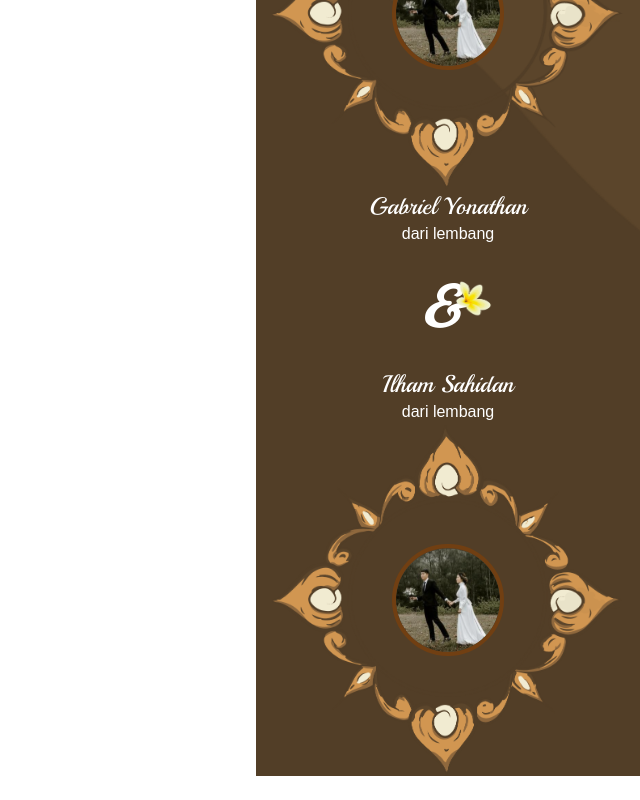
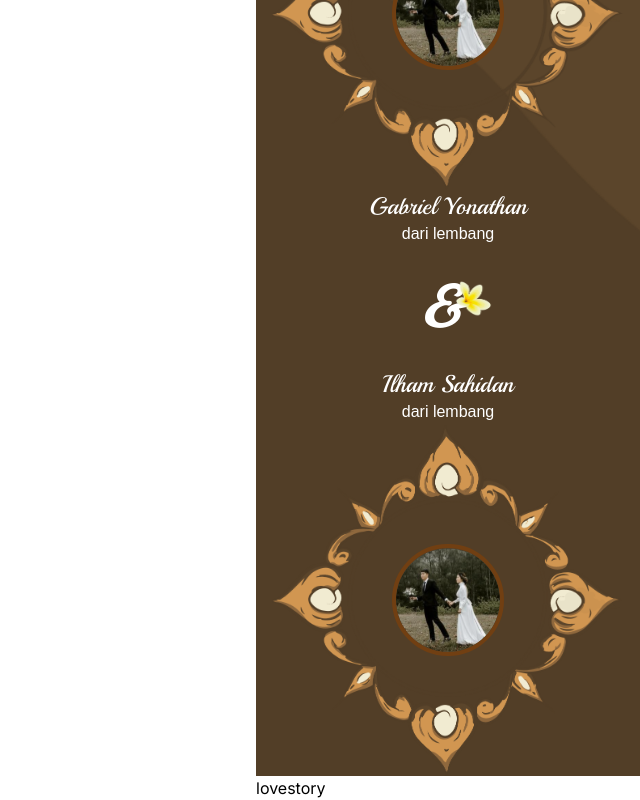
Before and after one commit to Orizaaaaa/undangandigital, a Next.js app: page /view/bali in a window 1280 px wide. Shown: the part 1709-2509 px from the top of the page, without its empty margins (640-1280 px from the left). Before the commit the page ends 2485 px from the top, so only its background shows below. Built offline with nearby package versions, Linux system fonts and the light colour scheme; a web font is replaced by a local one.

Commit message:
setup love story page

```diff
--- /dev/null
+++ b/src/app/components/organism/baliTheme/loveStory/index.tsx
@@ -0,0 +1,10 @@
+import './index.scss'
+const LoveStory = () => {
+    return (
+        <div className="hero-4-bali">
+            <p>lovestory</p>
+        </div>
+    )
+}
+
+export default LoveStory
--- a/src/app/view/bali/page.tsx
+++ b/src/app/view/bali/page.tsx
@@ -6,6 +6,7 @@ import { SlMouse } from "react-icons/sl";
 import { forumFont, playballFont } from "@/app/utils/font";
 import Intro from "@/app/components/organism/baliTheme/intro";
 import DetailInfo from "@/app/components/organism/baliTheme/detail";
+import LoveStory from "@/app/components/organism/baliTheme/loveStory";
 
 
 const BaliTheme = () => {
@@ -15,6 +16,7 @@ const BaliTheme = () => {
             <section className="bali-theme ">
                 <Intro />
                 <DetailInfo />
+                <LoveStory />
             </section>
         </LayoutTheme >
     )
```
Also changed, not shown: src/app/components/organism/baliTheme/loveStory/index.scss (added).
